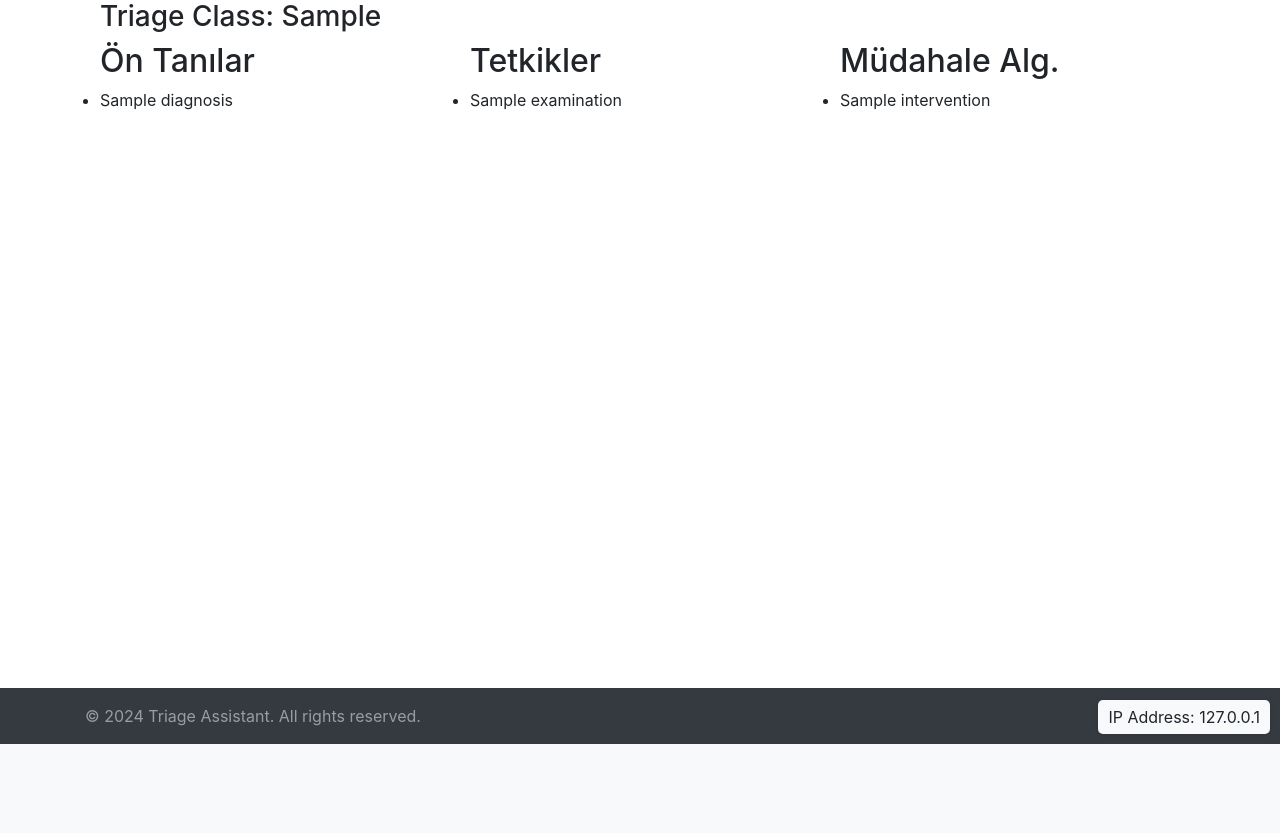
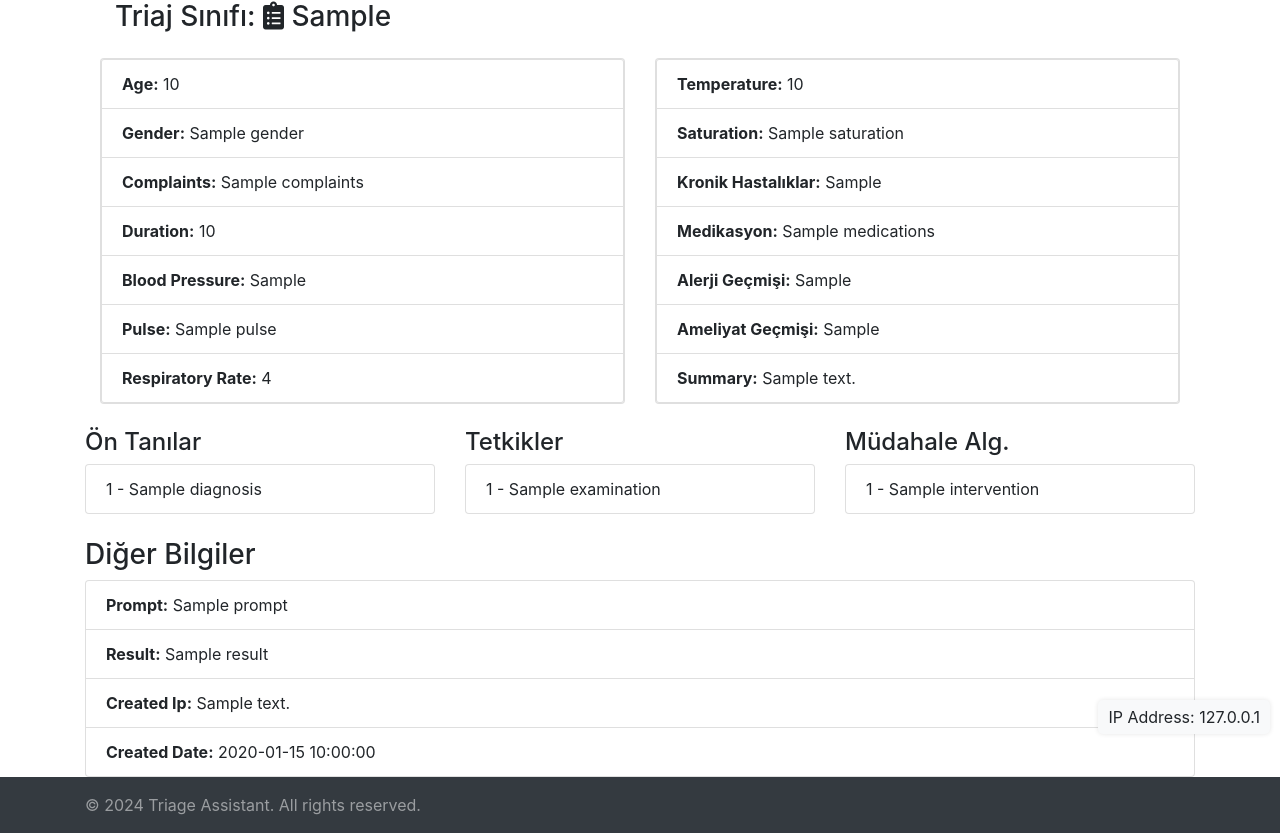
Before and after one commit to omer-faruk-ozmen/ai-triage, a Flask app: template app/templates/patient_detail.html in a window 1280 px wide. Shown: the part 56-889 px from the top of the page. Before the commit the page ends 800 px from the top, so only its background shows below. Run offline with Flask 3, Linux system fonts and the light colour scheme; the template is opened without the code that fills it: most values are stand-ins (such as "Sample title", 1, 10 or a date in 2020); parts of the project's set-up code (start-up, migrations or seed data) failed here and were passed over; some libraries are stand-ins or nearby versions.

Commit message:
Various additions and changes have been made. The entire system is working smoothly

```diff
--- a/app/__init__.py
+++ b/app/__init__.py
@@ -1,6 +1,5 @@
 from .app import app
 from .database import init_db
 from .downloads import download_excel, download_json
-from .requests_handler import generate_algorithms_with_ai
 
 __all__ = ['app', 'init_db']
--- a/app/app.py
+++ b/app/app.py
@@ -4,6 +4,7 @@ from repositories.patient_repository import PatientRepository
 from models import Patient
 import helpers
 import downloads
+import requests_handler
 from database import init_db,DATABASE_PATH
 
 app = Flask(__name__)
@@ -19,16 +20,15 @@ def before_request():
 
 @app.route('/')
 def home():
-    return render_template('form.html')
+    return render_template('home.html')
 
 @app.route('/add', methods=['GET', 'POST'])
 def add_patient():
+    client_ip = g.client_ip
+    if helpers.is_ip_blacklisted(client_ip):
+        flash('Your IP is blacklisted. You cannot add patients.', 'danger')
+        return redirect(url_for('list_patients'))
     if request.method == 'POST':
-        client_ip = g.client_ip
-        if helpers.is_ip_blacklisted(client_ip):
-            flash('Your IP is blacklisted. You cannot add patients.', 'danger')
-            return redirect(url_for('add_patient'))
-
         try:
             patient = Patient(
                 id=None,
@@ -50,7 +50,16 @@ def add_patient():
                 ip_address=client_ip
             )
 
+            prompt = helpers.create_prompt(patient)
+
+            response = requests_handler.generate_algorithms_with_ai(prompt)
+
+            print(type(response))
+
             new_id = patient_repo.add(patient)
+
+            helpers.process_patient_data(new_id,response,prompt)
+
             return redirect(url_for('patient_detail', patient_id=new_id))
         except Exception as e:
             flash('Error occurred in insert operation: ' + str(e), 'danger')
@@ -60,7 +69,14 @@ def add_patient():
 @app.route('/list')
 def list_patients():
     patients = patient_repo.list()
-    return render_template('list.html', rows=patients)
+    patients_with_conclusions = []
+
+    for patient in patients:
+        conclusion = patient_repo.get_conclusion_by_patient_id(patient.id)
+        patient.conclusion = conclusion
+        patients_with_conclusions.append(patient)
+
+    return render_template('list.html', rows=patients_with_conclusions)
 
 @app.route('/patient/<int:patient_id>', methods=['GET'])
 def patient_detail(patient_id):
@@ -72,6 +88,10 @@ def patient_detail(patient_id):
 
 @app.route('/edit/<int:id>', methods=['GET', 'POST'])
 def edit_patient(id):
+    client_ip = g.client_ip
+    if helpers.is_ip_blacklisted(client_ip):
+        flash('Your IP is blacklisted. You cannot edit patients.', 'danger')
+        return redirect(url_for('list_patients'))
 
     if request.method == 'POST':
         patient = Patient(
--- a/app/downloads.py
+++ b/app/downloads.py
@@ -8,7 +8,6 @@ db_path = database.DATABASE_PATH
 patient_repo = PatientRepository(db_path)
 
 def download_excel():
-    db_path = 'your_db_path_here.db'
     with database.Database(db_path) as db:
         patients_df = patient_repo.get_all_patients_with_relationships()
 
--- a/app/requests_handler.py
+++ b/app/requests_handler.py
@@ -1,13 +1,13 @@
 import os
 from openai import OpenAI
-import requests
+
 
 client=OpenAI(api_key=os.environ.get('OPENAI_API_KEY'))
 
 def generate_algorithms_with_ai(prompt):
     completion = client.chat.completions.create(
-        model="gpt-4",
+        model="gpt-4o",
         messages=[
             {"role":"user","content":prompt}
         ])
-    return  completion.choices[0].message.content
+    return completion.choices[0].message.content
--- a/app/templates/patient_detail.html
+++ b/app/templates/patient_detail.html
@@ -1,33 +1,80 @@
 {% extends "base.html" %}
+{% block title %}Patient Detail{% endblock %}
+{% block content %}
+<div class="container patient-detail-container">
+  <div class="mb-4">
+    <div class="col-md-12">
+      <h3 class="patient-detail-heading">
+        Triaj Sınıfı: <i class="fas fa-clipboard-list"></i> {{ patient.conclusion.triage_class }}
+      </h3>
+    </div>
+  </div>
+  <div class="row">
+    <div class="col-sm-6 mb-4">
+      <div class="card">
+        <ul class="detail-list list-group">
+          <li class="list-group-item"><strong>Age:</strong> {{ patient.age }}</li>
+          <li class="list-group-item"><strong>Gender:</strong> {{ patient.gender }}</li>
+          <li class="list-group-item"><strong>Complaints:</strong> {{ patient.complaints }}</li>
+          <li class="list-group-item"><strong>Duration:</strong> {{ patient.duration }}</li>
+          <li class="list-group-item"><strong>Blood Pressure:</strong> {{ patient.blood_pressure }}</li>
+          <li class="list-group-item"><strong>Pulse:</strong> {{ patient.pulse }}</li>
+          <li class="list-group-item"><strong>Respiratory Rate:</strong> {{ patient.respiratory_rate }}</li>
+        </ul>
+      </div>
+    </div>
+    <div class="col-sm-6 mb-4">
+      <div class="card">
+      <ul class="detail-list list-group">
+        <li class="list-group-item"><strong>Temperature:</strong> {{ patient.temperature }}</li>
+        <li class="list-group-item"><strong>Saturation:</strong> {{ patient.saturation }}</li>
+        <li class="list-group-item"><strong>Kronik Hastalıklar:</strong> {{ patient.chronic_diseases }}</li>
+        <li class="list-group-item"><strong>Medikasyon:</strong> {{ patient.medications }}</li>
+        <li class="list-group-item"><strong>Alerji Geçmişi:</strong> {{ patient.allergy_history }}</li>
+        <li class="list-group-item"><strong>Ameliyat Geçmişi:</strong> {{ patient.surgical_history }}</li>
+        <li class="list-group-item"><strong>Summary:</strong> {{ patient.summary }}</li>
+      </ul>
+    </div>
+    </div>
+  </div>
 
-{% block title %}Patient Detail{% endblock %}
+</div>
 
-{% block content %}
-<div class="container">
-  <h3>Triage Class: {{ patient.conclusion.triage_class }}</h3>
-  <div class="row">
-    <div class="col-sm">
-      <h2>Ön Tanılar</h2>
-      <ul class="list-group">
+
+<div class="row mb-4">
+  <div class="col-sm-4">
+    <h4 class="detail-section-heading">Ön Tanılar</h4>
+    <ul class="detail-list list-group">
       {% for diagnosis in patient.diagnosis %}
-        <li>{{ diagnosis.diagnosis }}</li>
+      <li class="list-group-item">{{loop.index}} - {{ diagnosis.diagnosis }}</li>
       {% endfor %}
     </ul>
   </div>
-    <div class="col-sm">
-      <h2>Tetkikler</h2>
-      <ul class="list-group">
+  <div class="col-sm-4">
+    <h4 class="detail-section-heading">Tetkikler</h4>
+    <ul class="detail-list list-group">
       {% for examination in patient.examinations %}
-            <li>{{ examination.examination }}</li>
+      <li class="list-group-item">{{loop.index}} - {{ examination.examination }}</li>
       {% endfor %}
     </ul>
   </div>
-    <div class="col-sm">
-      <h2>Müdahale Alg.</h2>
-      <ul class="list-group">
+  <div class="col-sm-4">
+    <h4 class="detail-section-heading">Müdahale Alg.</h4>
+    <ul class="detail-list list-group">
       {% for intervention in patient.interventions %}
-            <li>{{ intervention.intervention }}</li>
+      <li class="list-group-item">{{loop.index}} - {{ intervention.intervention }}</li>
       {% endfor %}
+    </ul>
+  </div>
+</div>
+<div class="row">
+  <div class="col-md-12">
+    <h3>Diğer Bilgiler</h3>
+    <ul class="detail-list list-group">
+      <li class="list-group-item"><strong>Prompt:</strong> {{ patient.conclusion.prompt }}</li>
+      <li class="list-group-item"><strong>Result:</strong> {{ patient.conclusion.result }}</li>
+      <li class="list-group-item"><strong>Created Ip:</strong> {{ patient.ip_address }}</li>
+      <li class="list-group-item"><strong>Created Date:</strong> {{ patient.date }}</li>
     </ul>
   </div>
 </div>
```
Also changed, not shown: app/database.py (+53 -0 lines), app/helpers.py (+35 -3 lines), app/models.py (+15 -15 lines), app/repositories/conclusion_repository.py (+5 -5 lines), app/repositories/patient_repository.py (+8 -0 lines), app/static/css/loading.css (added, +33 -0 lines), app/templates/list.html (+11 -42 lines), app/templates/loading.html (added, +14 -0 lines), app/static/css/custom.css (line endings or trailing spaces), data/database.db. Lines whose indentation alone changed are shown as unchanged.
